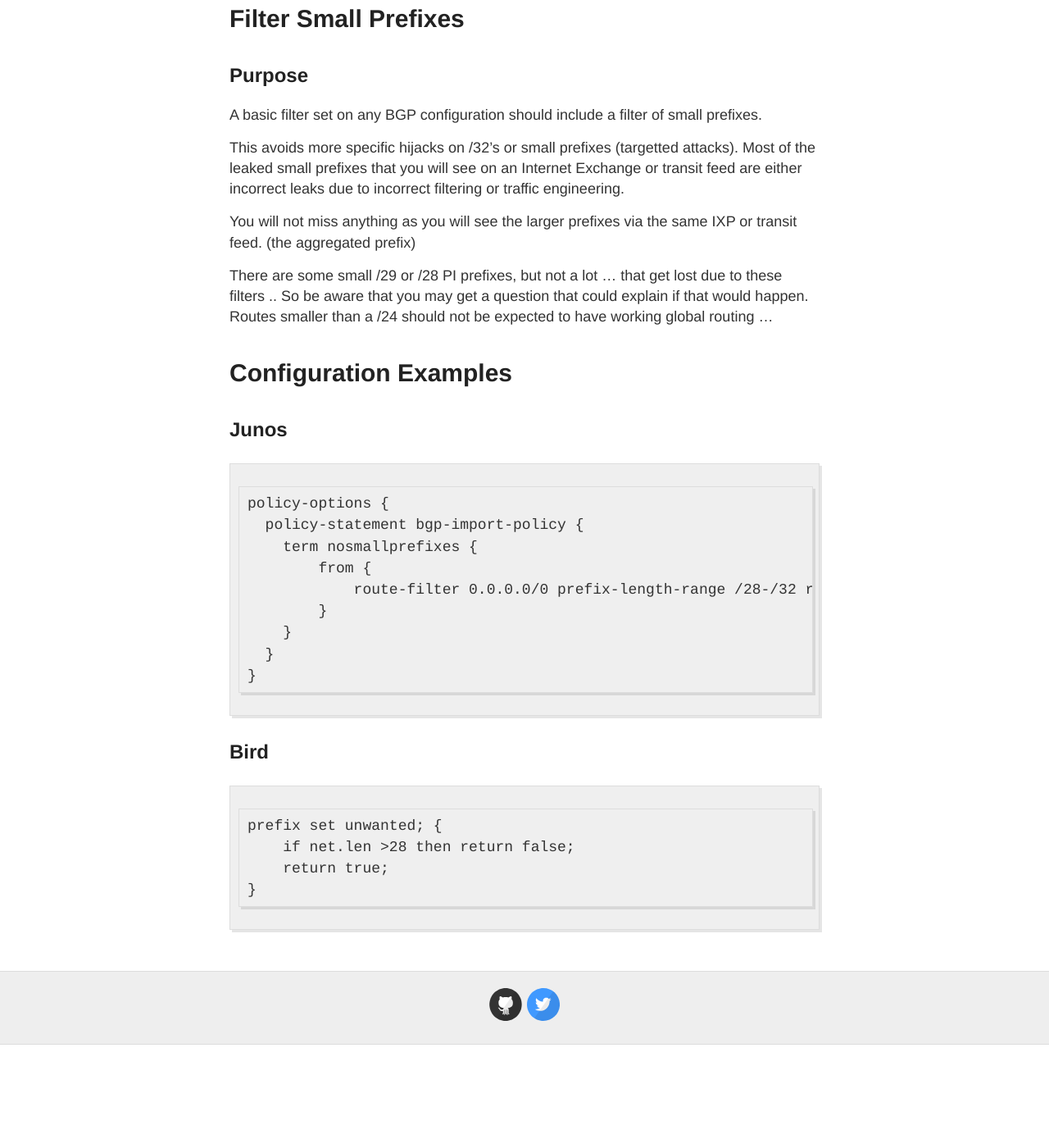
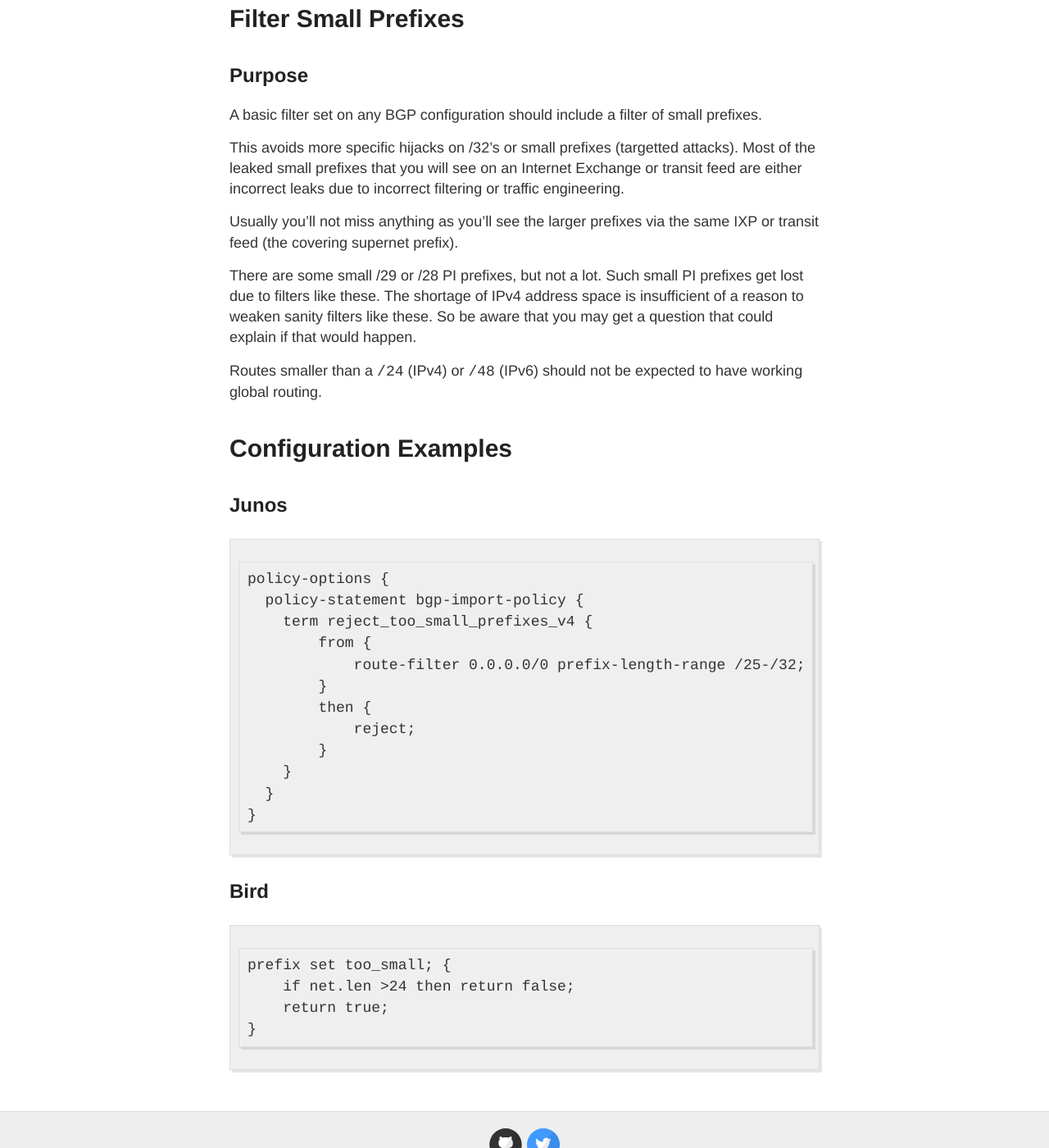
Before and after one commit to NLNOG/bgpfilterguide, a Jekyll site: the page built from guides/small_prefixes.md, in a window 1280 px wide and 1400 px high, scrolled down 386 px. Shown: the whole window at 82% size. Built offline with Jekyll 4.4.1, drawn with Linux system fonts in a browser that asks for light colours; before the commit the page ends 1660 px from its top, so only the background shows below that.

Commit message:
rewrite small prefixes a bit

````diff
--- a/guides/small_prefixes.md
+++ b/guides/small_prefixes.md
@@ -16,11 +16,13 @@ A basic filter set on any BGP configuration should include a filter of small pre
 This avoids more specific hijacks on /32's or small prefixes (targetted attacks).
 Most of the leaked small prefixes that you will see on an Internet Exchange or transit feed are either incorrect leaks due to incorrect filtering or traffic engineering.
 
-You will not miss anything as you will see the larger prefixes via the same IXP or transit feed. (the aggregated prefix)
+Usually you'll not miss anything as you'll see the larger prefixes via the same IXP or transit feed (the covering supernet prefix).
 
-There are some small /29 or /28 PI prefixes, but not a lot ... that get lost due to these filters ..
+There are some small /29 or /28 PI prefixes, but not a lot. Such small PI prefixes get lost due to filters like these.
+The shortage of IPv4 address space is insufficient of a reason to weaken sanity filters like these.
 So be aware that you may get a question that could explain if that would happen.
-Routes smaller than a /24 should not be expected to have working global routing ...
+
+Routes smaller than a `/24` (IPv4) or `/48` (IPv6) should not be expected to have working global routing.
 
 # Configuration Examples
 
@@ -29,9 +31,12 @@ Routes smaller than a /24 should not be expected to have working global routing
 ```
 policy-options {
   policy-statement bgp-import-policy {
-    term nosmallprefixes {
+    term reject_too_small_prefixes_v4 {
         from {
-            route-filter 0.0.0.0/0 prefix-length-range /28-/32 reject;
+            route-filter 0.0.0.0/0 prefix-length-range /25-/32;
+        }
+        then {
+            reject;
         }
     }
   }
@@ -40,8 +45,8 @@ policy-options {
 
 ## Bird
 ```
-prefix set unwanted; {
-    if net.len >28 then return false;
+prefix set too_small; {
+    if net.len >24 then return false;
     return true;
 }
 ```
````
